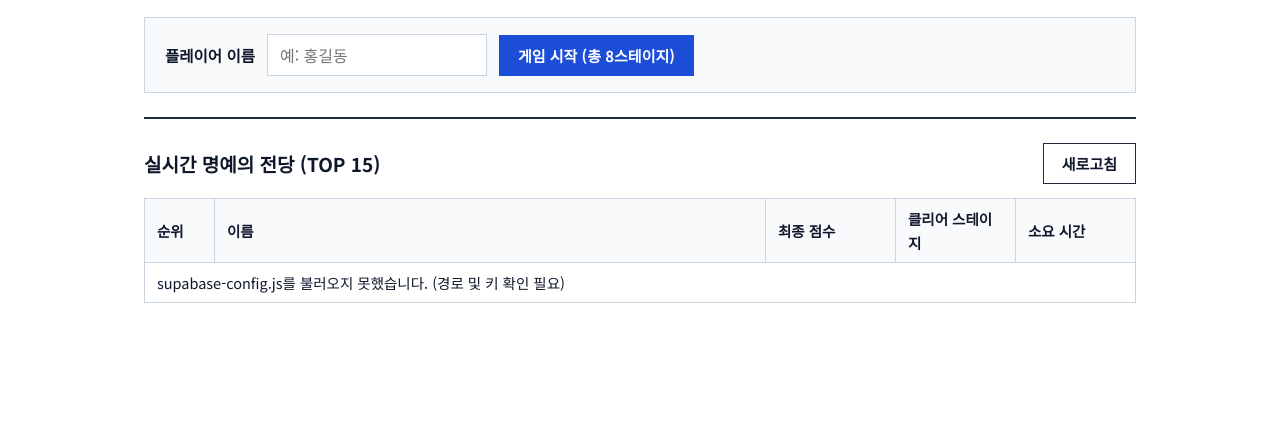
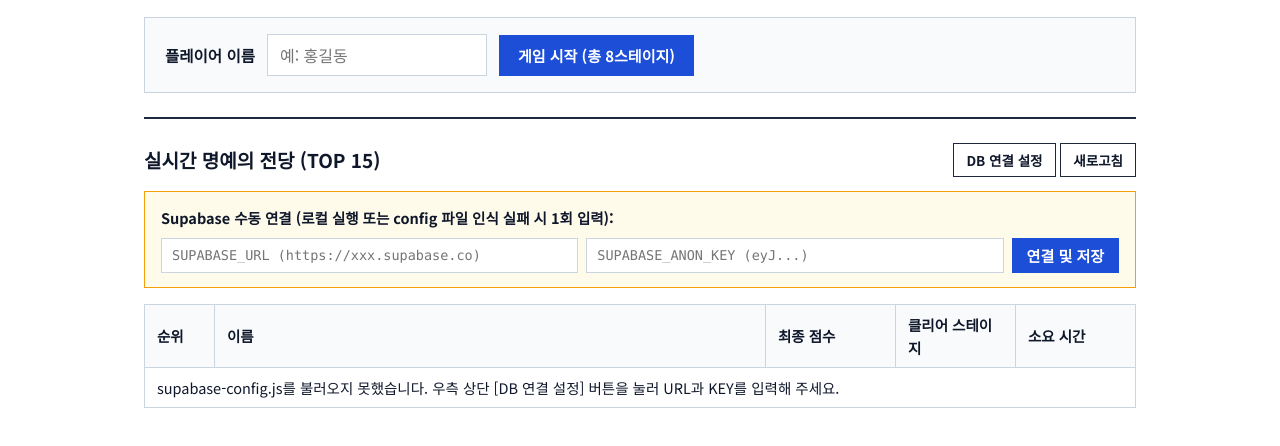
Before and after one commit to anilo97/sql-course, a plain HTML site: page ch03-2-quiz/index.html in a window 1280 px wide. Shown: the part 206-652 px from the top of the page. Drawn offline with nearby package versions, Linux system fonts and the light colour scheme.

Commit message:
DB 연결 수정

```diff
--- a/ch03-2-quiz/index.html
+++ b/ch03-2-quiz/index.html
@@ -40,7 +40,6 @@
       -webkit-font-smoothing: antialiased;
     }
 
-    /* 상단 네비게이션 */
     .top-nav {
       position: sticky;
       top: 0;
@@ -84,7 +83,6 @@
       padding: 2px 8px;
     }
 
-    /* HUD 상태 표시줄 */
     .hud-bar {
       display: flex;
       align-items: center;
@@ -128,7 +126,6 @@
       color: var(--text-sub);
     }
 
-    /* 시작 패널 */
     .start-panel {
       display: flex;
       align-items: center;
@@ -182,7 +179,6 @@
 
     .btn-success:hover:not(:disabled) { background-color: #166534; }
 
-    /* 게임 아레나 */
     .game-arena {
       display: none;
       border: 2px solid var(--border-dark);
@@ -230,9 +226,7 @@
       color: var(--text-main);
     }
 
-    .workspace {
-      padding: 20px;
-    }
+    .workspace { padding: 20px; }
 
     .zone-title {
       font-size: 14.5px;
@@ -244,7 +238,6 @@
       align-items: center;
     }
 
-    /* 조립 파이프라인 슬롯 */
     .pipeline-zone {
       min-height: 150px;
       background-color: #0F172A;
@@ -297,7 +290,6 @@
       color: #94A3B8;
     }
 
-    /* 카드 덱 */
     .deck-zone {
       display: grid;
       grid-template-columns: repeat(2, 1fr);
@@ -342,7 +334,6 @@
       gap: 10px;
     }
 
-    /* 실행 콘솔 & DB 결과 테이블 */
     .console-box {
       display: none;
       margin-top: 20px;
@@ -400,7 +391,6 @@
       font-weight: 700;
     }
 
-    /* 최종 결과 패널 */
     .gameover-panel {
       display: none;
       border: 2px solid var(--border-dark);
@@ -427,9 +417,38 @@
       justify-content: space-between;
       align-items: center;
       margin-bottom: 14px;
+      flex-wrap: wrap;
+      gap: 10px;
     }
 
     .lb-title { font-size: 19px; font-weight: 700; }
+
+    .config-box {
+      display: none;
+      background-color: #FFFBEB;
+      border: 1px solid #F59E0B;
+      padding: 14px 16px;
+      margin-bottom: 16px;
+      font-size: 14.5px;
+    }
+
+    .config-box.show { display: block; }
+
+    .config-row {
+      display: flex;
+      gap: 8px;
+      flex-wrap: wrap;
+      margin-top: 8px;
+    }
+
+    .config-row input {
+      font-family: 'Consolas', monospace;
+      font-size: 13.5px;
+      padding: 6px 10px;
+      border: 1px solid var(--border-light);
+      flex: 1;
+      min-width: 220px;
+    }
   </style>
 </head>
 <body>
@@ -516,8 +535,21 @@
     <section class="leaderboard-section">
       <div class="lb-header">
         <h2 class="lb-title">실시간 명예의 전당 (TOP 15)</h2>
-        <button type="button" class="btn" onclick="loadLeaderboard()">새로고침</button>
+        <div>
+          <button type="button" class="btn" style="font-size: 13.5px; padding: 6px 12px;" onclick="toggleConfigBox()">DB 연결 설정</button>
+          <button type="button" class="btn" style="font-size: 13.5px; padding: 6px 12px;" onclick="loadLeaderboard()">새로고침</button>
+        </div>
       </div>
+
+      <div class="config-box" id="configBox">
+        <strong>Supabase 수동 연결 (로컬 실행 또는 config 파일 인식 실패 시 1회 입력):</strong>
+        <div class="config-row">
+          <input type="text" id="manualUrl" placeholder="SUPABASE_URL (https://xxx.supabase.co)" />
+          <input type="text" id="manualKey" placeholder="SUPABASE_ANON_KEY (eyJ...)" />
+          <button type="button" class="btn btn-primary" style="padding: 6px 14px;" onclick="saveManualConfig()">연결 및 저장</button>
+        </div>
+      </div>
+
       <table>
         <thead>
           <tr>
@@ -733,16 +765,39 @@
     const TABLE_NAME = 'ch03_2_quiz_results';
     let supabaseClient = null;
 
-    function initSupabase() {
+    function getSupabaseClient() {
       if (supabaseClient) return supabaseClient;
-      try {
-        if (window.supabase && typeof SUPABASE_URL !== 'undefined' && typeof SUPABASE_ANON_KEY !== 'undefined') {
-          supabaseClient = window.supabase.createClient(SUPABASE_URL, SUPABASE_ANON_KEY);
-        }
-      } catch (e) {
-        console.error('Supabase 초기화 오류:', e);
+      let url = '';
+      let key = '';
+
+      try { if (typeof SUPABASE_URL !== 'undefined') url = SUPABASE_URL; } catch (e) {}
+      try { if (typeof SUPABASE_ANON_KEY !== 'undefined') key = SUPABASE_ANON_KEY; } catch (e) {}
+
+      if (!url) url = localStorage.getItem('sb_url') || '';
+      if (!key) key = localStorage.getItem('sb_key') || '';
+
+      if (window.supabase && url && key) {
+        supabaseClient = window.supabase.createClient(url, key);
       }
       return supabaseClient;
+    }
+
+    function toggleConfigBox() {
+      document.getElementById('configBox').classList.toggle('show');
+    }
+
+    function saveManualConfig() {
+      const u = document.getElementById('manualUrl').value.trim();
+      const k = document.getElementById('manualKey').value.trim();
+      if (!u || !k) {
+        alert('URL과 ANON KEY를 모두 입력해 주세요.');
+        return;
+      }
+      localStorage.setItem('sb_url', u);
+      localStorage.setItem('sb_key', k);
+      supabaseClient = null;
+      document.getElementById('configBox').classList.remove('show');
+      loadLeaderboard();
     }
 
     function updateHud() {
@@ -933,7 +988,7 @@
       document.getElementById('gameoverDesc').textContent =
         `클리어 스테이지: ${clearedCount} / ${stages.length} | 최종 점수: ${score} PTS (스피드·라이프 보너스 +${speedBonus + lifeBonus} PTS) | 소요 시간: ${elapsedSeconds}초`;
 
-      const client = initSupabase();
+      const client = getSupabaseClient();
       if (client) {
         const { error } = await client.from(TABLE_NAME).insert([{
           student_name: playerName,
@@ -952,9 +1007,10 @@
 
     async function loadLeaderboard() {
       const tbody = document.getElementById('leaderboardBody');
-      const client = initSupabase();
+      const client = getSupabaseClient();
       if (!client) {
-        tbody.innerHTML = '<tr><td colspan="5">supabase-config.js를 불러오지 못했습니다. (경로 및 키 확인 필요)</td></tr>';
+        tbody.innerHTML = '<tr><td colspan="5">supabase-config.js를 불러오지 못했습니다. 우측 상단 [DB 연결 설정] 버튼을 눌러 URL과 KEY를 입력해 주세요.</td></tr>';
+        document.getElementById('configBox').classList.add('show');
         return;
       }
 
```
